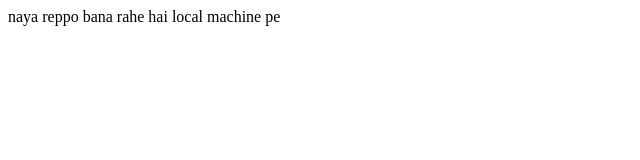
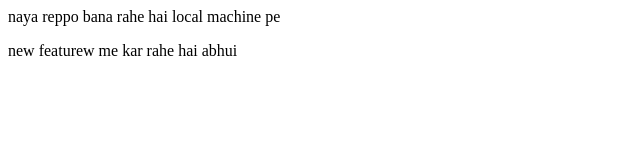
Before and after one commit to DroidSammy/localrepo, a plain HTML site: page index.html in a window 1280 px wide. Shown: the whole page, without its empty margins (0-640 px from the left). Drawn offline with Linux system fonts and the light colour scheme.

Commit message:
newbranch

```diff
--- a/index.html
+++ b/index.html
@@ -1 +1,2 @@
 <p>naya reppo bana rahe hai local machine pe</p>
+<p>new featurew me kar rahe hai abhui</p>
```
